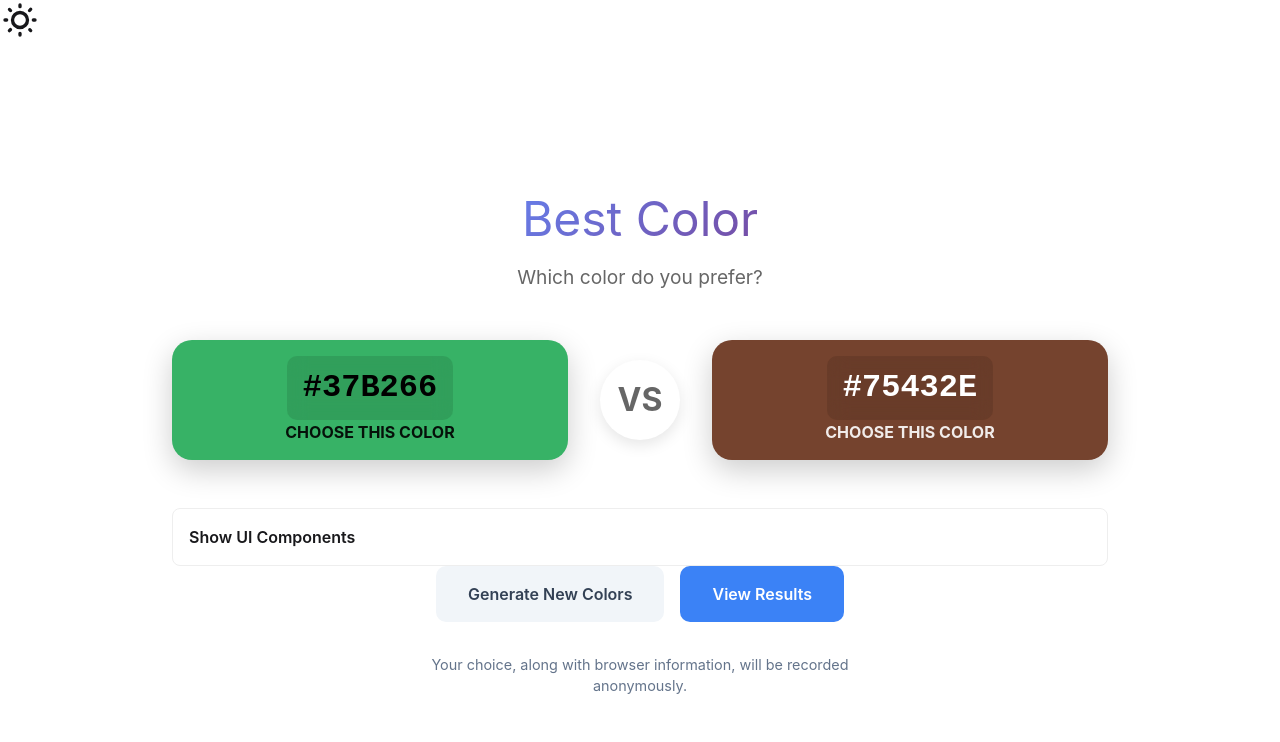
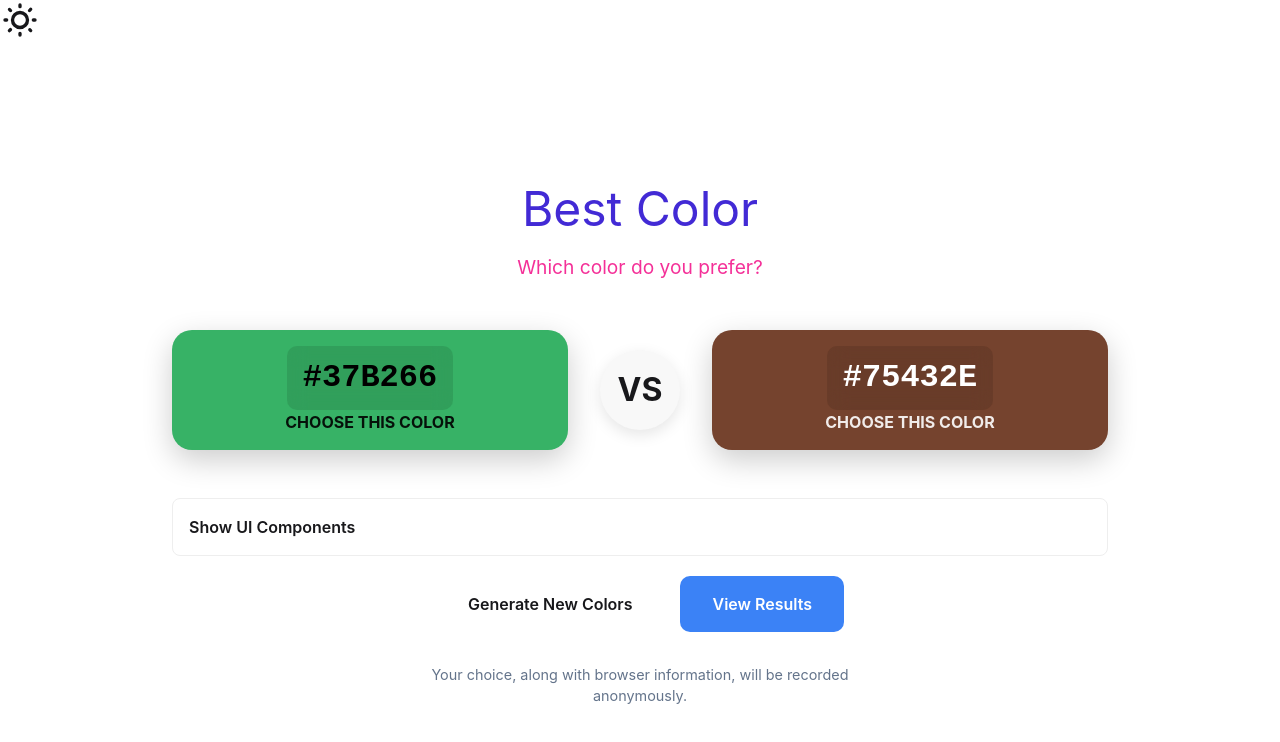
Before and after one commit to Etown-CS/best-color, a SvelteKit app: page / in a window 1280 px wide. Shown: the top 742 px of the page. Built offline with nearby package versions, Linux system fonts and the light colour scheme; no server answers.

Commit message:
fix dark mode theming and add persistent color preference

```diff
--- a/src/app.html
+++ b/src/app.html
@@ -12,6 +12,32 @@
 		%sveltekit.head%
 	</head>
 	<body data-sveltekit-preload-data="hover">
+		<label class="swap swap-rotate">
+			<!-- this hidden checkbox controls the state -->
+			<input type="checkbox" class="theme-controller" value="light" />
+
+			<!-- sun icon -->
+			<svg
+				class="swap-off h-10 w-10 fill-current"
+				xmlns="http://www.w3.org/2000/svg"
+				viewBox="0 0 24 24"
+			>
+				<path
+					d="M5.64,17l-.71.71a1,1,0,0,0,0,1.41,1,1,0,0,0,1.41,0l.71-.71A1,1,0,0,0,5.64,17ZM5,12a1,1,0,0,0-1-1H3a1,1,0,0,0,0,2H4A1,1,0,0,0,5,12Zm7-7a1,1,0,0,0,1-1V3a1,1,0,0,0-2,0V4A1,1,0,0,0,12,5ZM5.64,7.05a1,1,0,0,0,.7.29,1,1,0,0,0,.71-.29,1,1,0,0,0,0-1.41l-.71-.71A1,1,0,0,0,4.93,6.34Zm12,.29a1,1,0,0,0,.7-.29l.71-.71a1,1,0,1,0-1.41-1.41L17,5.64a1,1,0,0,0,0,1.41A1,1,0,0,0,17.66,7.34ZM21,11H20a1,1,0,0,0,0,2h1a1,1,0,0,0,0-2Zm-9,8a1,1,0,0,0-1,1v1a1,1,0,0,0,2,0V20A1,1,0,0,0,12,19ZM18.36,17A1,1,0,0,0,17,18.36l.71.71a1,1,0,0,0,1.41,0,1,1,0,0,0,0-1.41ZM12,6.5A5.5,5.5,0,1,0,17.5,12,5.51,5.51,0,0,0,12,6.5Zm0,9A3.5,3.5,0,1,1,15.5,12,3.5,3.5,0,0,1,12,15.5Z"
+				/>
+			</svg>
+
+			<!-- moon icon -->
+			<svg
+				class="swap-on h-10 w-10 fill-current"
+				xmlns="http://www.w3.org/2000/svg"
+				viewBox="0 0 24 24"
+			>
+				<path
+					d="M21.64,13a1,1,0,0,0-1.05-.14,8.05,8.05,0,0,1-3.37.73A8.15,8.15,0,0,1,9.08,5.49a8.59,8.59,0,0,1,.25-2A1,1,0,0,0,8,2.36,10.14,10.14,0,1,0,22,14.05,1,1,0,0,0,21.64,13Zm-9.5,6.69A8.14,8.14,0,0,1,7.08,5.22v.27A10.15,10.15,0,0,0,17.22,15.63a9.79,9.79,0,0,0,2.1-.22A8.11,8.11,0,0,1,12.14,19.73Z"
+				/>
+			</svg>
+		</label>
 		<div style="display: contents">%sveltekit.body%</div>
 	</body>
 </html>
--- a/src/routes/+page.svelte
+++ b/src/routes/+page.svelte
@@ -16,35 +16,9 @@
 	$: textColor2 = getContrastColor(color2);
 </script>
 
-<label class="swap swap-rotate">
-	<!-- this hidden checkbox controls the state -->
-	<input type="checkbox" class="theme-controller" value="light" />
-
-	<!-- sun icon -->
-	<svg
-		class="swap-off h-10 w-10 fill-current"
-		xmlns="http://www.w3.org/2000/svg"
-		viewBox="0 0 24 24"
-	>
-		<path
-			d="M5.64,17l-.71.71a1,1,0,0,0,0,1.41,1,1,0,0,0,1.41,0l.71-.71A1,1,0,0,0,5.64,17ZM5,12a1,1,0,0,0-1-1H3a1,1,0,0,0,0,2H4A1,1,0,0,0,5,12Zm7-7a1,1,0,0,0,1-1V3a1,1,0,0,0-2,0V4A1,1,0,0,0,12,5ZM5.64,7.05a1,1,0,0,0,.7.29,1,1,0,0,0,.71-.29,1,1,0,0,0,0-1.41l-.71-.71A1,1,0,0,0,4.93,6.34Zm12,.29a1,1,0,0,0,.7-.29l.71-.71a1,1,0,1,0-1.41-1.41L17,5.64a1,1,0,0,0,0,1.41A1,1,0,0,0,17.66,7.34ZM21,11H20a1,1,0,0,0,0,2h1a1,1,0,0,0,0-2Zm-9,8a1,1,0,0,0-1,1v1a1,1,0,0,0,2,0V20A1,1,0,0,0,12,19ZM18.36,17A1,1,0,0,0,17,18.36l.71.71a1,1,0,0,0,1.41,0,1,1,0,0,0,0-1.41ZM12,6.5A5.5,5.5,0,1,0,17.5,12,5.51,5.51,0,0,0,12,6.5Zm0,9A3.5,3.5,0,1,1,15.5,12,3.5,3.5,0,0,1,12,15.5Z"
-		/>
-	</svg>
-
-	<!-- moon icon -->
-	<svg
-		class="swap-on h-10 w-10 fill-current"
-		xmlns="http://www.w3.org/2000/svg"
-		viewBox="0 0 24 24"
-	>
-		<path
-			d="M21.64,13a1,1,0,0,0-1.05-.14,8.05,8.05,0,0,1-3.37.73A8.15,8.15,0,0,1,9.08,5.49a8.59,8.59,0,0,1,.25-2A1,1,0,0,0,8,2.36,10.14,10.14,0,1,0,22,14.05,1,1,0,0,0,21.64,13Zm-9.5,6.69A8.14,8.14,0,0,1,7.08,5.22v.27A10.15,10.15,0,0,0,17.22,15.63a9.79,9.79,0,0,0,2.1-.22A8.11,8.11,0,0,1,12.14,19.73Z"
-		/>
-	</svg>
-</label>
 <div class="bg-base-100 container">
-	<h1>Best Color</h1>
-	<p class="subtitle">Which color do you prefer?</p>
+	<h1 class="text-primary">Best Color</h1>
+	<p class="subtitle text-secondary">Which color do you prefer?</p>
 
 	<form method="POST" use:enhance class="color-comparison" on:submit={getNewColors}>
 		<input type="hidden" name="color1" value={color1} />
@@ -63,7 +37,7 @@
 				<span class="choose-text">Choose this color</span>
 			</button>
 
-			<div class="vs">VS</div>
+			<div class="vs bg-base-200">VS</div>
 
 			<button
 				type="submit"
@@ -95,8 +69,8 @@
 		</div>
 	</div>
 
-	<div class="actions">
-		<button on:click={getNewColors} class="secondary"> Generate New Colors </button>
+	<div class="actions" style="padding-top: 20px">
+		<button on:click={getNewColors} class="secondary btn-primary"> Generate New Colors </button>
 		<a href="/results" class="results-link"> View Results </a>
 	</div>
 
@@ -120,16 +94,11 @@
 	h1 {
 		font-size: 3rem;
 		margin-bottom: 0.5rem;
-		background: linear-gradient(135deg, #667eea 0%, #764ba2 100%);
-		-webkit-background-clip: text;
-		background-clip: text;
-		-webkit-text-fill-color: transparent;
 		text-align: center;
 	}
 
 	.subtitle {
 		font-size: 1.2rem;
-		color: #666;
 		margin-bottom: 3rem;
 		text-align: center;
 	}
@@ -192,9 +161,7 @@
 	.vs {
 		font-size: 2rem;
 		font-weight: bold;
-		color: #666;
 		padding: 1rem;
-		background: white;
 		border-radius: 50%;
 		width: 80px;
 		height: 80px;
@@ -215,17 +182,11 @@
 	button.secondary {
 		padding: 1rem 2rem;
 		font-size: 1rem;
-		background: #f1f5f9;
-		color: #334155;
 		border: none;
 		border-radius: 10px;
 		cursor: pointer;
 		transition: all 0.3s ease;
 		font-weight: 600;
-	}
-
-	button.secondary:hover {
-		background: #e2e8f0;
 	}
 
 	.results-link {
--- a/src/routes/results/+page.svelte
+++ b/src/routes/results/+page.svelte
@@ -9,10 +9,10 @@
 </script>
 
 <div class="container">
-	<h1>Results</h1>
+	<h1 class="text-base">Results</h1>
 
 	<div class="stats-grid">
-		<div class="stat-card">
+		<div class="stat-card bg-base-200">
 			<div class="stat-number">{totalVotes || 0}</div>
 			<div class="stat-label">Total Votes</div>
 		</div>
@@ -38,13 +38,13 @@
 	</div>
 
 	{#if totalVotes === 0}
-		<div class="empty-state">
+		<div class="empty-state bg-base-200">
 			<h2>No votes yet!</h2>
 			<p>Be the first to vote on the home page.</p>
 			<a href="/" class="btn-primary">Vote Now</a>
 		</div>
 	{:else}
-		<div class="recent-section">
+		<div class="recent-section bg-base-200">
 			<h2>Recent Votes</h2>
 			<div class="recent-list">
 				{#each recentVotes.slice(0, 5) as vote}
@@ -69,7 +69,7 @@
 		</div>
 	{/if}
 
-	<a href="/" class="back-btn">← Back to Voting</a>
+	<a href="/" class="back-btn btn-primary">← Back to Voting</a>
 </div>
 
 <style>
@@ -83,10 +83,6 @@
 		font-size: 2.5rem;
 		text-align: center;
 		margin-bottom: 2rem;
-		background: linear-gradient(135deg, #667eea 0%, #764ba2 100%);
-		-webkit-background-clip: text;
-		background-clip: text;
-		-webkit-text-fill-color: transparent;
 	}
 
 	.stats-grid {
@@ -97,7 +93,6 @@
 	}
 
 	.stat-card {
-		background: white;
 		padding: 1.5rem;
 		border-radius: 12px;
 		box-shadow: 0 4px 12px rgba(0, 0, 0, 0.1);
@@ -111,7 +106,6 @@
 	}
 
 	.stat-label {
-		color: #666;
 		font-size: 0.9rem;
 	}
 
@@ -127,18 +121,15 @@
 	.empty-state {
 		text-align: center;
 		padding: 3rem 1rem;
-		background: #f8fafc;
 		border-radius: 12px;
 		margin-bottom: 2rem;
 	}
 
 	.empty-state h2 {
-		color: #334155;
 		margin-bottom: 0.5rem;
 	}
 
 	.empty-state p {
-		color: #64748b;
 		margin-bottom: 1.5rem;
 	}
 
@@ -146,15 +137,10 @@
 		display: inline-block;
 		padding: 0.75rem 1.5rem;
 		background: #3b82f6;
-		color: white;
 		text-decoration: none;
 		border-radius: 8px;
 		font-weight: 600;
 		transition: background 0.3s;
-	}
-
-	.btn-primary:hover {
-		background: #2563eb;
 	}
 
 	.recent-section {
@@ -168,7 +154,6 @@
 	.recent-section h2 {
 		font-size: 1.2rem;
 		margin-bottom: 1rem;
-		color: #334155;
 	}
 
 	.recent-list {
@@ -182,7 +167,6 @@
 		align-items: center;
 		justify-content: space-between;
 		padding: 0.75rem;
-		background: #f8fafc;
 		border-radius: 8px;
 	}
 
@@ -204,29 +188,21 @@
 	}
 
 	.chosen-label {
-		color: #3b82f6;
 		font-weight: bold;
 		margin: 0 0.25rem;
 	}
 
 	.vote-time {
-		color: #64748b;
 		font-size: 0.9rem;
 	}
 
 	.back-btn {
 		display: inline-block;
 		padding: 0.75rem 1.5rem;
-		background: #f1f5f9;
-		color: #334155;
 		text-decoration: none;
 		border-radius: 8px;
 		font-weight: 600;
 		transition: background 0.3s;
-	}
-
-	.back-btn:hover {
-		background: #e2e8f0;
 	}
 
 	@media (max-width: 640px) {
```
